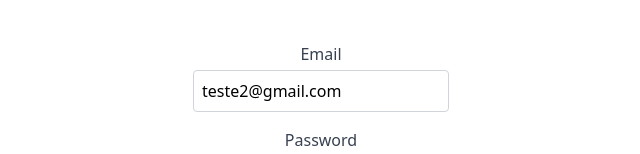
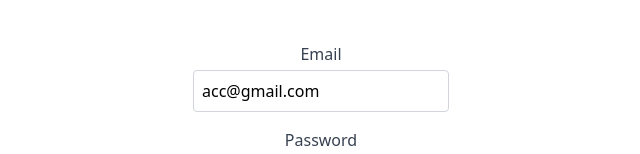
Before and after one commit to MindGest/mindgest-frontend, a SvelteKit app: page /auth/login in a window 1280 px wide. Shown: the part 341-495 px from the top of the page, without its empty margins (319-959 px from the left). Built offline with nearby package versions, Linux system fonts and the light colour scheme.

Commit message:
integration with accountant/perfil done

```diff
--- a/src/lib/utils/api.js
+++ b/src/lib/utils/api.js
@@ -6,7 +6,7 @@ const send = async ({ method, path, data, token }) =>
     credentials: 'include',
     headers: {
       ...(data && { 'content-type': 'application/json' }),
-      ...(token && { 'authorization':  getCookie("accessToken")}),
+      ...({ 'authorization':  getCookie("accessToken")}),
     },
     ...(data && { body: JSON.stringify(data) })
   });
@@ -39,7 +39,7 @@ const getMonthName = (number) =>{
 export const getMonth = (number) => getMonthName(number);
 export const setCookie = (name, value, days) => setC(name,value,days);
 export const getCookie = (name) => getC(name);
-export const get = (path, token) => send({ method: 'GET', path, token });
-export const del = (path, token) => send({ method: 'DELETE', path, token });
-export const post = (path, data, token) => send({ method: 'POST', path, data, token });
-export const put = (path, data, token) => send({ method: 'PUT', path, data, token });
+export const get = (path) => send({ method: 'GET', path });
+export const del = (path) => send({ method: 'DELETE', path });
+export const post = (path, data) => send({ method: 'POST', path, data });
+export const put = (path, data) => send({ method: 'PUT', path, data });
--- a/src/lib/utils/util.js
+++ b/src/lib/utils/util.js
@@ -1,17 +1,23 @@
+import * as api from '$lib/utils/api';
+
 /*
 * Parse date from dd/mm/yyyy to yyyy-mm-dd
 */
 export function parseDate(date) {
-    let splittedDate = date.split("/") ;
-    return [splittedDate[2], splittedDate[1], splittedDate[0]].join("-");
+    if(date != undefined && date != null && date != ''){
+        let splittedDate = date.split("/") ;
+        return [splittedDate[2], splittedDate[1], splittedDate[0]].join("-");
+    }
 }
 
 /*
 * Parse date from yyyy-mm-dd to dd/mm/yyyy
 */
 export function reverseParseDate(date) {
-    let splittedDate = date.split("-") ;
-    return [splittedDate[2], splittedDate[1], splittedDate[0]].join("/");
+    if(date != undefined && date != null && date != ''){
+        let splittedDate = date.split("-") ;
+        return [splittedDate[2], splittedDate[1], splittedDate[0]].join("/");
+    }
 }
 
 /*
@@ -22,8 +28,21 @@ export function uploadProfilePicture(component) {
     return function _loadImage(event) {
         // https://codepen.io/azazy/pen/EgdXxG
         let avatar = document.getElementById(component);
-        avatar.src = URL.createObjectURL(event.target.files[0])
+        avatar.src = URL.createObjectURL(event.target.files[0]);
 
-        //TODO: Save to db
+        const formData = new FormData();
+        formData.append('picture', event.target.files[0]);
+
+        fetch('http://localhost:8080/api/user/profile/picture', {
+            method: 'PUT',
+            headers: {
+                ...({ 'authorization':  api.getCookie("accessToken")}),
+              },
+            body: formData
+        })
+        .then(response => response.json())
+        .then(data => {
+            console.log(data);
+        });
     }
 }
--- a/src/routes/auth/login/+page.svelte
+++ b/src/routes/auth/login/+page.svelte
@@ -1,7 +1,7 @@
 <script>
   import * as api from '$lib/utils/api';
 
-  let email = 'teste2@gmail.com';
+  let email = 'acc@gmail.com';
   let password = 'teste2';
   let status = 200;
   const submit = async () => {
--- a/src/routes/user/accountant/profile/+page.svelte
+++ b/src/routes/user/accountant/profile/+page.svelte
@@ -2,18 +2,52 @@
   import Avatar from "$lib/components/Avatar.svelte";
   import TextDisplay from "$lib/components/TextDisplay.svelte";
   import { uploadProfilePicture } from "$lib/utils/util";
+  import { onMount } from "svelte";
+  import * as api from '$lib/utils/api';
 
   //TODO: Integração
   // Fiz a foto com url pq não tinha a certeza, mas depois diz me como queres que eu facilmente altero
-    let data = {
-        "name": "Miguel",
-        "role": "Contabilista",
-        "birth_date": "09/02/2000",
-        "address": "str",
-        "phone_number": "123456789",
-        "email": "miguel@ola.ola",
-        "photo": "https://imgix.ranker.com/list_img_v2/19409/2739409/original/memes-only-fans-of-the-office-will-understand-u1"
-    };
+    let data = {};
+
+    onMount(async () => {
+		const response = await api.get('user/profile/info', {}, );
+    if (response.ok) {
+        let json = await response.json();
+
+        let jsonInfo = json["info"];
+
+        let name = jsonInfo["name"];
+        let email = jsonInfo["email"];
+        let id = jsonInfo["id"];
+        let address = jsonInfo["address"];
+        let birth_date = jsonInfo["birth_date"];
+        let photo = jsonInfo["photo"];
+        let phone_number = jsonInfo["phone_number"];
+        let tax = jsonInfo["tax_number"];
+
+        const response2 = await api.get('user/profile/picture', {}, );
+        if (response2.ok) {
+          const blob = await response2.blob();
+          const objectURL = URL.createObjectURL(blob);
+
+          const img = document.getElementById("avatar");
+          img.src = objectURL;
+        }
+
+        data = {
+          "name": name,
+          "id": id,
+          "birth_date": birth_date.replace(/^(\d{4})-(\d{2})-(\d{2})T.*Z$/, "$3/$2/$1"),
+          "address": address,
+          "email": email,
+          "phone_number":phone_number,
+          "role": "Contabilista", //Talvez mudar isto, depende se for para fazer um geral ou n
+        }
+
+        return;
+    }
+    status = response.status;
+	});
 
 </script>
 
--- a/src/routes/user/accountant/profile/edit/+page.svelte
+++ b/src/routes/user/accountant/profile/edit/+page.svelte
@@ -5,32 +5,85 @@
   import TextBox from "$lib/components/TextBox.svelte";
   import TextDisplay from "$lib/components/TextDisplay.svelte";
   import { uploadProfilePicture, parseDate, reverseParseDate } from "$lib/utils/util";
+  import { onMount } from "svelte";
+  import * as api from '$lib/utils/api';
 
-  //TODO: Integração
-  // Fiz a foto com url pq não tinha a certeza, mas depois diz me como queres que eu facilmente altero
+  const UNDEFINED = "OHMANINHOQUERESPORRADA??!!??!!??";
   let data = {
-        "name": "Miguel",
-        "role": "Contabilista",
-        "birth_date": "09/02/2000",
-        "address": "str",
-        "phone_number": "123456789",
-        "email": "miguel@ola.ola",
-        "photo": "https://imgix.ranker.com/list_img_v2/19409/2739409/original/memes-only-fans-of-the-office-will-understand-u1"
     };
 
-  function editUser() {
+    onMount(async () => {
+		const response = await api.get('user/profile/info', {});
+    if (response.ok) {
+        let json = await response.json();
+
+        let jsonInfo = json["info"];
+
+        let name = jsonInfo["name"];
+        let email = jsonInfo["email"];
+        let id = jsonInfo["id"];
+        let address = jsonInfo["address"];
+        let birth_date = jsonInfo["birth_date"];
+        let photo = jsonInfo["photo"];
+        let phone_number = jsonInfo["phone_number"];
+        let tax = jsonInfo["tax_number"];
+
+        const response2 = await api.get('user/profile/picture', {});
+        if (response2.ok) {
+          const blob = await response2.blob();
+          const objectURL = URL.createObjectURL(blob);
+
+          const img = document.getElementById("avatar");
+          img.src = objectURL;
+        }
+
+        data = {
+          "name": name,
+          "id": id,
+          "birth_date": birth_date.replace(/^(\d{4})-(\d{2})-(\d{2})T.*Z$/, "$3/$2/$1"),
+          "address": address,
+          "email": email,
+          "phone_number":phone_number,
+          "tax": tax,
+          "role": "Contabilista", //Talvez mudar isto, depende se for para fazer um geral ou n
+        }
+
+        return;
+    }
+    status = response.status;
+	});
+
+  async function editUser() {
       data.name = document.getElementById("name").value
       data.birth_date = reverseParseDate(document.getElementById("birth_date").value)
+      let newDate = new Date(data.birth_date.replace( /(\d+)\/(\d+)\/(\d+)/, "$3-$2-$1")).toISOString().slice(0,10);
       data.address = document.getElementById("address").value
       data.phone_number = document.getElementById("phone_number").value
+      let phoneNumber = parseInt(data.phone_number);
       data.email = document.getElementById("email").value
+      //TODO: Save "data" object to DB
+      let body = {
+        "name": data.name,
+        "birthDate": newDate,
+        "address": data.address,
+        "phoneNumber": phoneNumber,
+        "email": data.email,
+        "taxNumber": data.tax,
+        "password": UNDEFINED
+      }
 
-      //TODO: Save "data" object to DB
+      const response = await api.put('user/profile/info', body);
+      if(response.ok){
+        //TODO: FAZER ALGO A DIZER Q FOI MODIFICADO
+      }
+      else{
+        //TODO: FAZER CENA A DIZER Q HOUVE ERRO
+      }
   }
 
 </script>
 
-
+{#if data!={}}
 <div class="m-10 flex items-stretch">
     <div class="w-1/3 grid justify-items-center">
         <Avatar id="avatar" src="{data.photo}" class="w-2/3 "/>
@@ -61,3 +114,4 @@
         </div>
     </div>
 </div>
+{/if}
```
